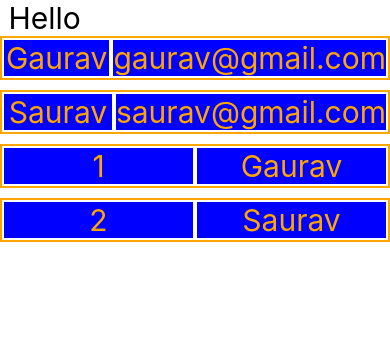
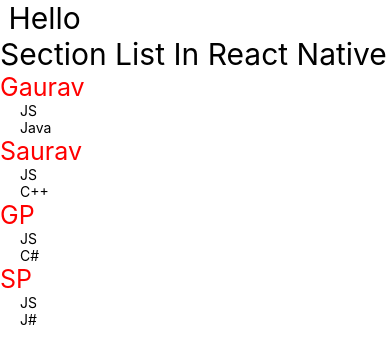
Before and after one commit to Gaurav85431/ReactNative, a React Native app: screen / in a window 390 px wide. Shown: the top 364 px of the page. Built offline with nearby package versions, Linux system fonts and the light colour scheme.

Commit message:
section list

```diff
--- a/App.tsx
+++ b/App.tsx
@@ -7,6 +7,7 @@
 import ListWithMap from './ComponentLec11/ListWithMap';
 import GridList from './ComponentLec11/GridList';
 import FlatListLoop from './ComponentLec11/FlatListLoop';
+import SectionListList from './ComponentLec11/SectionList';
 
 const App = () => {
   return (
@@ -26,7 +27,11 @@
       {/* Lec 16 */}
       {/* <GridList /> */}
 
-      <FlatListLoop />
+      {/* Lec 17 */}
+      {/* <FlatListLoop /> */}
+
+      {/* Lec18 */}
+      <SectionListList />
     </View>
   );
 };
--- /dev/null
+++ b/ComponentLec11/SectionList.tsx
@@ -0,0 +1,26 @@
+import { SectionList, Text, View } from 'react-native';
+
+const SectionListList = () => {
+  const userData = [
+    { id: 1, name: 'Gaurav', data: ['JS', 'Java'] },
+    { id: 2, name: 'Saurav', data: ['JS', 'C++'] },
+    { id: 3, name: 'GP', data: ['JS', 'C#'] },
+    { id: 4, name: 'SP', data: ['JS', 'J#'] },
+  ];
+
+  return (
+    <View>
+      <Text style={{ fontSize: 30 }}>Section List In React Native</Text>
+      <SectionList
+        sections={userData}
+        renderItem={({ item }) => (
+          <Text style={{ marginLeft: 20 }}>{item}</Text>
+        )}
+        renderSectionHeader={({ section: { name } }) => (
+          <Text style={{ fontSize: 25, color: 'red' }}>{name}</Text>
+        )}
+      />
+    </View>
+  );
+};
+export default SectionListList;
```
